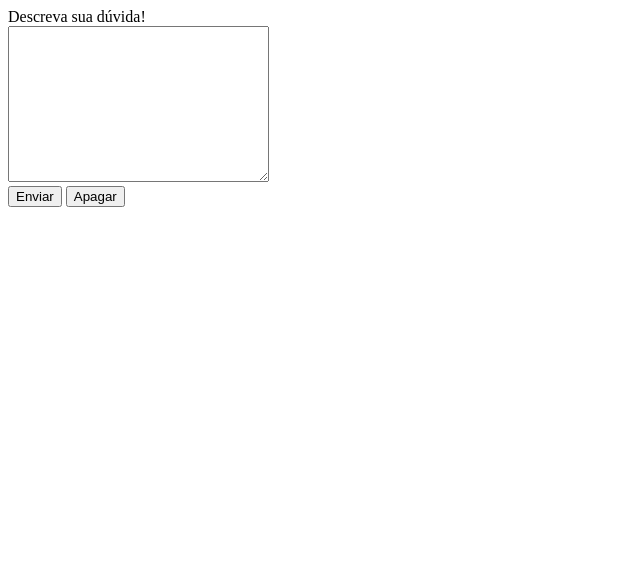
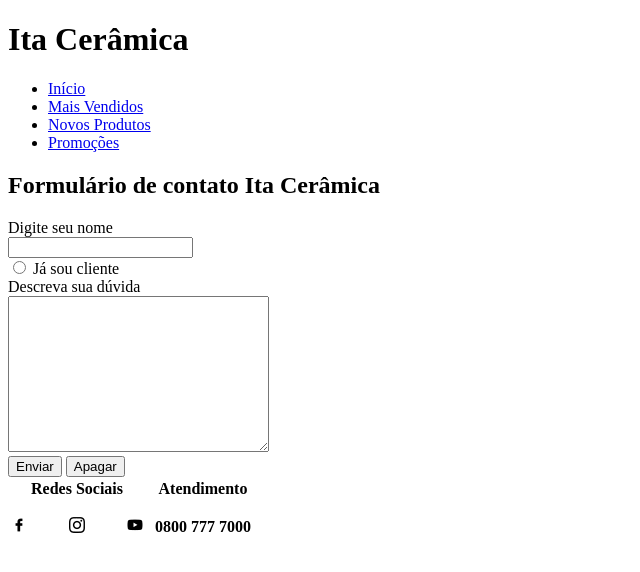
Before and after one commit to lauro-ss/ItaCeramica, a plain HTML site: page html/formulario_contato.html in a window 1280 px wide. Shown: the whole page, without its empty margins (0-640 px from the left). Drawn offline with Linux system fonts and the light colour scheme.

Commit message:
Só HTML

```diff
--- a/html/formulario_contato.html
+++ b/html/formulario_contato.html
@@ -7,14 +7,74 @@
     <title>Ita Cerâmica | Formulário para contato</title>
 </head>
 <body>
+    <header>
+        <h1>Ita Cerâmica</h1>
+    <nav>
+        <ul>
+            <li><a href="../index.html">Início</a></li>
+            <li><a href="#">Mais Vendidos</a></li>
+            <li><a href="#">Novos Produtos</a></li>
+            <li><a href="#">Promoções</a></li>
+        </ul>
+    </nav>
+    </header>
+    <section>
+        <h2>Formulário de contato Ita Cerâmica</h2>
         <form method="get" action="mailto:bestlaurobr@gmail.com" enctype="text/plain" target="_blank">
-        <label for="body">Descreva sua dúvida!</label>
+            <!-- Os inputs hidden estão sendo usados para pré-preencher o corpo do e-mail -->
+            <input type="hidden" name="body" value="Me chamo">
+            <label for="nome">Digite seu nome</label>
             <div>
-            <input type="hidden" id="assunto" name="subject" value="Dúvida Ita Cerâmica">
+                <input type="text" name="body" id="nome">
+            </div>
+            <div>
+                <input type="radio" id="soucliente" name="body" value="já sou cliente da Ita Cerâmica">
+                <label for="soucliente">Já sou cliente</label>
+            </div>
+            <label for="body">Descreva sua dúvida</label>
+            <div>
+                <input type="hidden" id="assunto" name="subject" value="Ita Cerâmica | Dúvida do Cliente">
                 <textarea name="body" id="body" cols="30" rows="10" size="10"></textarea>
             </div>
             <input type="submit" value="Enviar">
             <input type="reset" value="Apagar">
         </form>
+    </section>
+    <footer>
+        <table>
+            <tr>
+                <!--Espaço em branco para enquadrar aa coluna-->
+                <th></th>
+                <th>Redes Sociais</th>
+                <!--Espaço em branco para enquadrar aa coluna-->
+                <th></th>
+                <!--Espaço em branco para enquadrar aa coluna-->
+                <th></th>
+                <!--Espaço em branco para enquadrar aa coluna-->
+                <th></th>
+                <th>Atendimento</th>
+            </tr>
+            <tr>
+                <th>
+                    <a href="#"><img src="../img/facebook.png" alt="logo do facebook" height="16" width="16"></a>
+                </th>
+                <th>
+                    <a href="#"><img src="../img/instagram.png" alt="logo do instagram" height="16" width="16"></a>
+                </th>
+                <th>
+                    <a href="#"><img src="../img/youtube.png" alt="logo do youtube" height="16" width="16"></a>
+                </th>
+                <!--conteudos em branco para dar espaçamento-->
+                <th>
+                </th>
+                <th>
+                </th>
+                <!--conteudos em branco para dar espaçamento-->
+                <th>
+                    <p>0800 777 7000</p>
+                </th>
+            </tr>
+        </table>
+    </footer>
 </body>
 </html>
```
Also changed, not shown: index.html (+0 -3 lines). Lines whose indentation alone changed are shown as unchanged.
